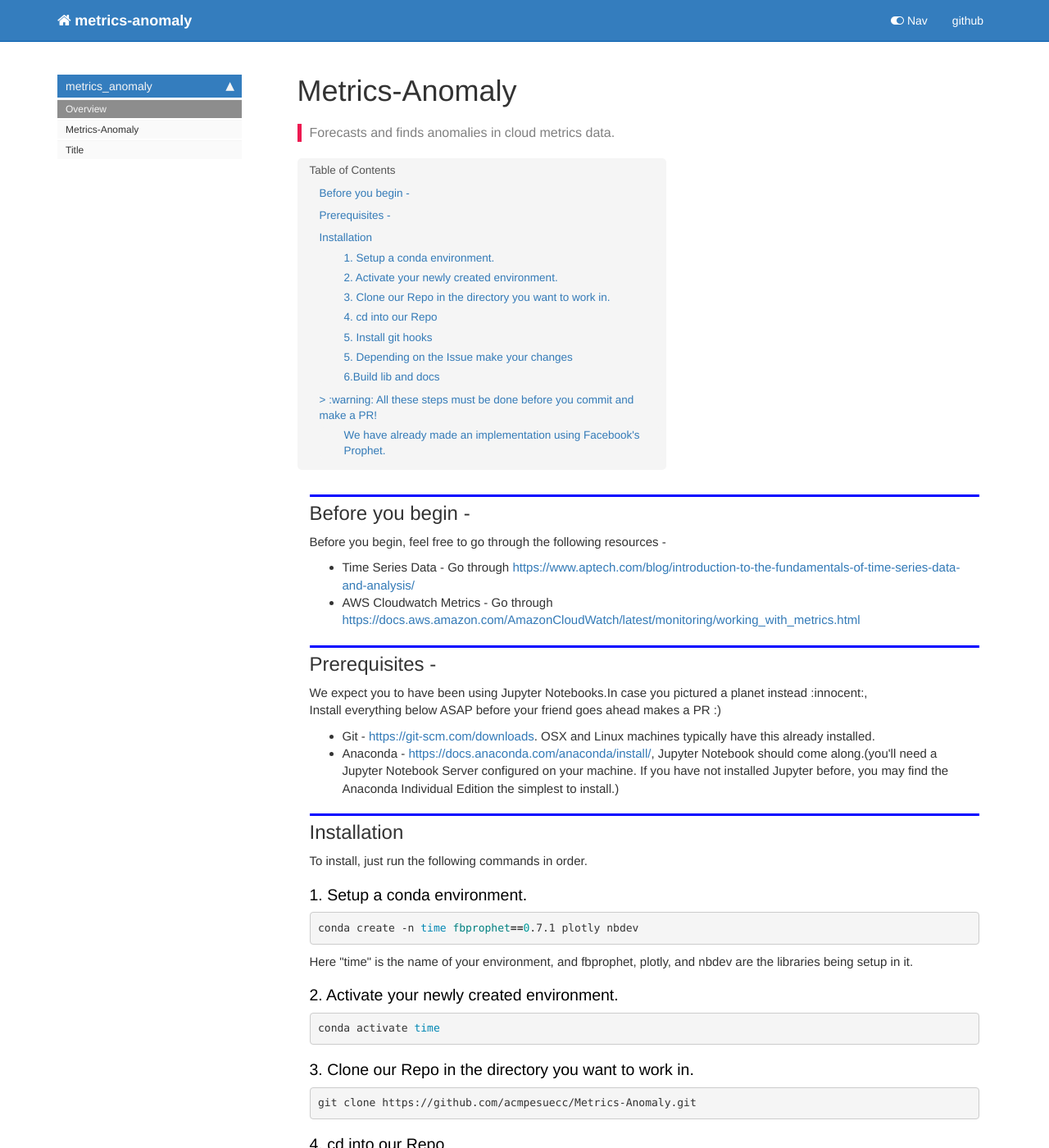
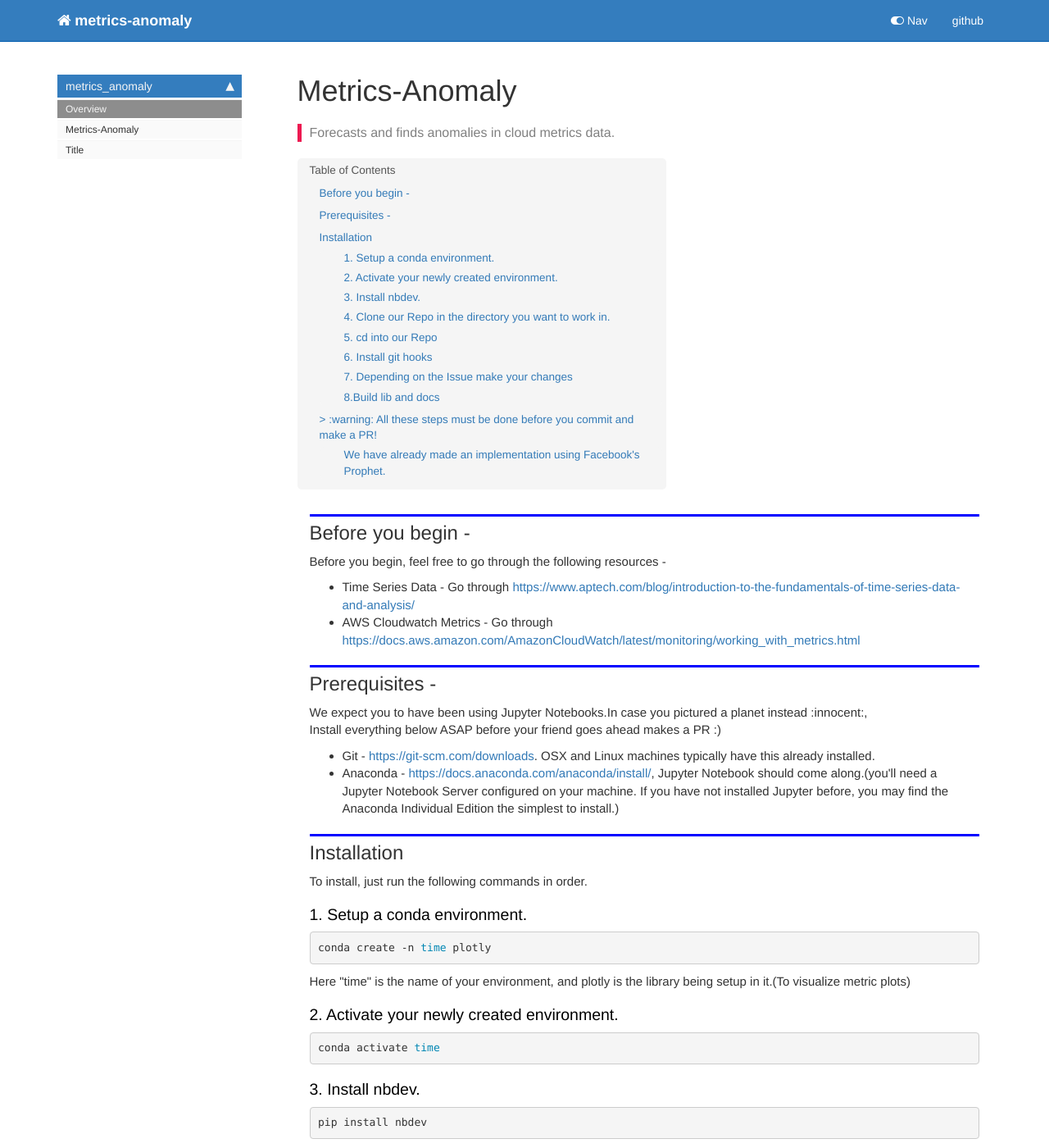
Before and after one commit to acmpesuecc/Metrics-Anomaly, a Jekyll site: the page built from docs/index.html, in a window 1280 px wide and 1400 px high. Shown: the whole window at 82% size. Built offline with Jekyll 4.4.1, drawn with Linux system fonts in a browser that asks for light colours; nearby versions of some CDN libraries; comment, search, counter and statistics services are not loaded; some of the changed text lies outside the part shown.

Commit message:
Update README

```diff
--- a/docs/index.html
+++ b/docs/index.html
@@ -49,19 +49,21 @@ Install everything below ASAP before your friend goes ahead makes a PR :)</p>
 <div class="cell border-box-sizing text_cell rendered"><div class="inner_cell">
 <div class="text_cell_render border-box-sizing rendered_html">
 <h2 id="Installation">Installation<a class="anchor-link" href="#Installation"> </a></h2><p>To install, just run the following commands in order.</p>
-<h3 id="1.-Setup-a-conda-environment.">1. Setup a conda environment.<a class="anchor-link" href="#1.-Setup-a-conda-environment."> </a></h3><div class="highlight"><pre><span></span>conda create -n <span class="nb">time</span> <span class="nv">fbprophet</span><span class="o">==</span><span class="m">0</span>.7.1 plotly nbdev
+<h3 id="1.-Setup-a-conda-environment.">1. Setup a conda environment.<a class="anchor-link" href="#1.-Setup-a-conda-environment."> </a></h3><div class="highlight"><pre><span></span>conda create -n <span class="nb">time</span> plotly
 </pre></div>
-<p>Here "time" is the name of your environment, and fbprophet, plotly, and nbdev are the libraries being setup in it.</p>
+<p>Here "time" is the name of your environment, and plotly is the library being setup in it.(To visualize metric plots)</p>
 <h3 id="2.-Activate-your-newly-created-environment.">2. Activate your newly created environment.<a class="anchor-link" href="#2.-Activate-your-newly-created-environment."> </a></h3><div class="highlight"><pre><span></span>conda activate <span class="nb">time</span>
 </pre></div>
-<h3 id="3.-Clone-our-Repo-in-the-directory-you-want-to-work-in.">3. Clone our Repo in the directory you want to work in.<a class="anchor-link" href="#3.-Clone-our-Repo-in-the-directory-you-want-to-work-in."> </a></h3><div class="highlight"><pre><span></span>git clone https://github.com/acmpesuecc/Metrics-Anomaly.git
+<h3 id="3.-Install-nbdev.">3. Install nbdev.<a class="anchor-link" href="#3.-Install-nbdev."> </a></h3><div class="highlight"><pre><span></span>pip install nbdev
 </pre></div>
-<h3 id="4.-cd-into-our-Repo">4. cd into our Repo<a class="anchor-link" href="#4.-cd-into-our-Repo"> </a></h3><div class="highlight"><pre><span></span><span class="nb">cd</span> Metrics-Anomaly/
+<h3 id="4.-Clone-our-Repo-in-the-directory-you-want-to-work-in.">4. Clone our Repo in the directory you want to work in.<a class="anchor-link" href="#4.-Clone-our-Repo-in-the-directory-you-want-to-work-in."> </a></h3><div class="highlight"><pre><span></span>git clone https://github.com/acmpesuecc/Metrics-Anomaly.git
 </pre></div>
-<h3 id="5.-Install-git-hooks">5. Install git hooks<a class="anchor-link" href="#5.-Install-git-hooks"> </a></h3><p>Jupyter Notebooks can cause challenges with git conflicts, but life becomes much easier when you use nbdev. As a first step, run nbdev_install_git_hooks in the terminal from your project folder.</p>
+<h3 id="5.-cd-into-our-Repo">5. cd into our Repo<a class="anchor-link" href="#5.-cd-into-our-Repo"> </a></h3><div class="highlight"><pre><span></span><span class="nb">cd</span> Metrics-Anomaly/
+</pre></div>
+<h3 id="6.-Install-git-hooks">6. Install git hooks<a class="anchor-link" href="#6.-Install-git-hooks"> </a></h3><p>Jupyter Notebooks can cause challenges with git conflicts, but life becomes much easier when you use nbdev. As a first step, run nbdev_install_git_hooks in the terminal from your project folder.</p>
 <div class="highlight"><pre><span></span>nbdev_install_git_hooks
 </pre></div>
-<h3 id="5.-Depending-on-the-Issue-make-your-changes">5. Depending on the Issue make your changes<a class="anchor-link" href="#5.-Depending-on-the-Issue-make-your-changes"> </a></h3><h3 id="6.Build-lib-and-docs">6.Build lib and docs<a class="anchor-link" href="#6.Build-lib-and-docs"> </a></h3><p>Now you can build the python module and docs. Run these commands from anywhere inside the project directory.</p>
+<h3 id="7.-Depending-on-the-Issue-make-your-changes">7. Depending on the Issue make your changes<a class="anchor-link" href="#7.-Depending-on-the-Issue-make-your-changes"> </a></h3><h3 id="8.Build-lib-and-docs">8.Build lib and docs<a class="anchor-link" href="#8.Build-lib-and-docs"> </a></h3><p>Now you can build the python module and docs. Run these commands from anywhere inside the project directory.</p>
 <div class="highlight"><pre><span></span>nbdev_build_lib
 nbdev_clean_nbs
 nbdev_build_docs
@@ -77,6 +79,9 @@ nbdev_build_docs
 Website: <a href="https://facebook.github.io/prophet/">https://facebook.github.io/prophet/</a> <br>
 Repo: <a href="https://github.com/facebook/prophet">https://github.com/facebook/prophet</a></p>
 <p>Check 01_prophet-ec2.ipynb</p>
+<p>Make sure you install fbprophet to run the above notebook</p>
+<div class="highlight"><pre><span></span>pip install <span class="nv">fbprophet</span><span class="o">==</span><span class="m">0</span>.7.1
+</pre></div>
 
 </div>
 </div>
```
Also changed, not shown: README.md, 1 other file.
